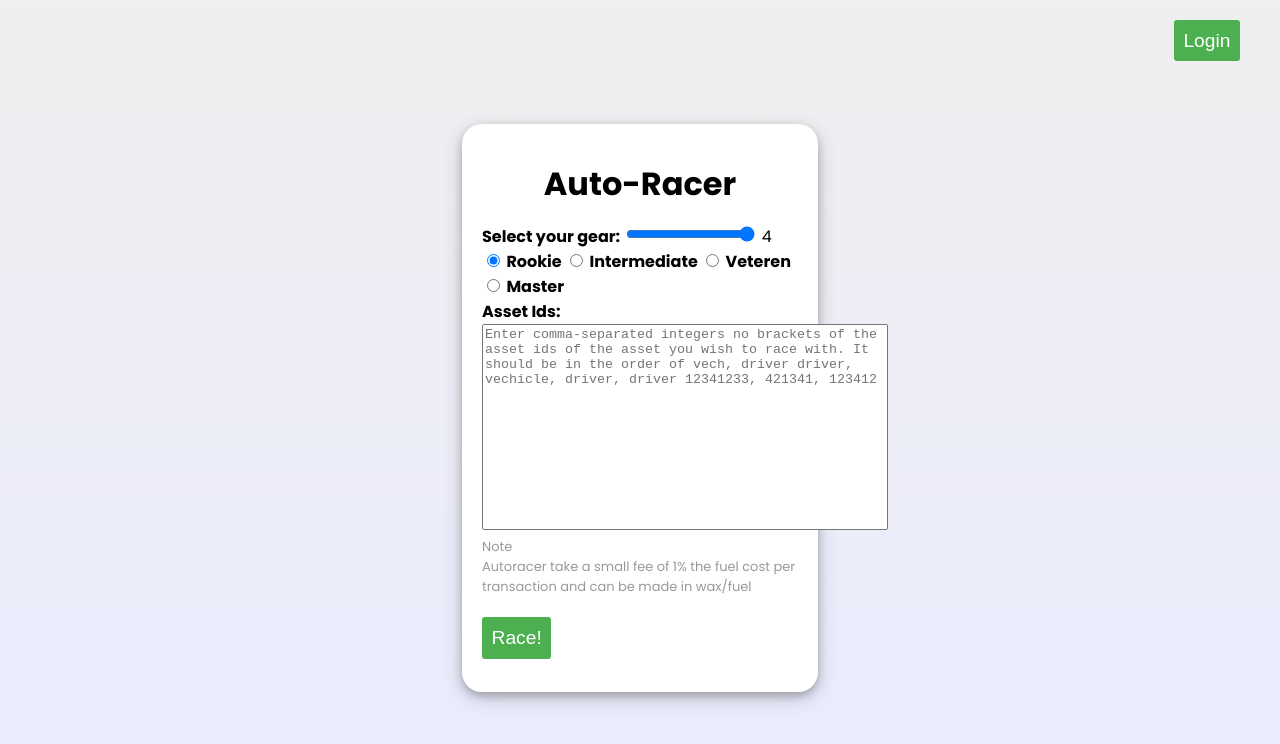
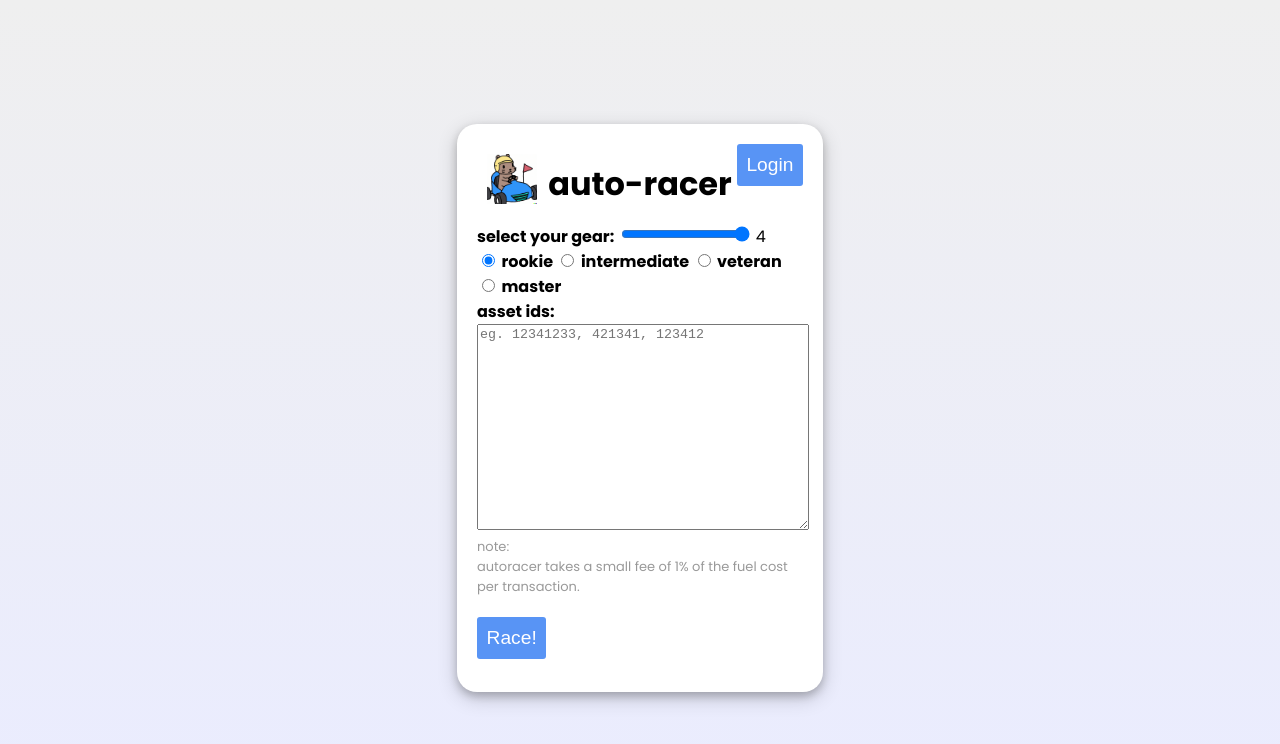
Before and after one commit to Wytenbmich/cloud_login, a website: page index.html in a window 1280 px wide. Drawn offline with Linux system fonts and the light colour scheme; no server answers.

Commit message:
Add some styling to make it look better

```diff
--- a/app.js
+++ b/app.js
@@ -71,7 +71,7 @@ async function race (elem) {
 				commision_amount = (INT_GAS_COST[gear_level] * 0.01).toString() + " SNAKGAS"
 			}
 			break;
-		case "Veteren":
+		case "Veteran":
 			pay_amount = (VET_MASTER_GAS_COST[gear_level]).toString() + " SNAKPOW"
 
 			if (gear_level == 0) {
--- a/index.html
+++ b/index.html
@@ -11,8 +11,8 @@
     <div class="login-container">
       <button id="login" onclick="loginSwitch()">Login</button>
     </div>
-
     <h1>Auto-Racer</h1>
+    <img src="image.webp" class="rocket-dog">
     <form>
       <label for="gear-selector">Select your gear:</label>
       <input type="range" id="gear-selector" name="gear" min="0" max="4" value="4" value="4" oninput="updateSliderValue()">
@@ -28,8 +28,8 @@
         Intermediate
       </label>
       <label>
-        <input type="radio" name="rank" value="Veteren">
-        Veteren
+        <input type="radio" name="rank" value="Veteran">
+        Veteran
       </label>
       <label>
         <input type="radio" name="rank" value="Master">
@@ -38,10 +38,10 @@
       <br>
 
       <label for="asset-ids">Asset Ids:</label><br>
-      <textarea id="asset-ids" name="assets" rows="4" placeholder="Enter comma-separated integers no brackets of the asset ids of the asset you wish to race with. It should be in the order of vech, driver driver, vechicle, driver, driver 12341233, 421341, 123412"></textarea>
+      <textarea id="asset-ids" name="assets" rows="4" placeholder="eg. 12341233, 421341, 123412"></textarea>
       <div class="note">
-        Note <br>
-        Autoracer take a small fee of 1% the fuel cost per transaction and can be made in wax/fuel
+        Note: <br>
+        Autoracer takes a small fee of 1% of the fuel cost per transaction.
       </div>
     </form>
     <button id="race" onclick="race()">Race!</button>
--- a/style.css
+++ b/style.css
@@ -6,6 +6,7 @@ body {
     height: 100vh;
     background: linear-gradient(to bottom, #efefef, #eaecff);
     font-family: 'Poppins', sans-serif;
+    text-transform: lowercase;
   }
 
 h1 {
@@ -17,7 +18,7 @@ h1 {
 button {
     padding: 0.5em;
     font-size: 1.2em;
-    background-color: #4CAF50;
+    background-color: #5894f5;
     color: white;
     border: none;
     border-radius: 3px;
@@ -25,7 +26,7 @@ button {
 }
 
 button:hover {
-    background-color: #3E8E41;
+    background-color: #1bba1f;
 }
 
 .form-group {
@@ -53,31 +54,11 @@ input[type="text"] {
     box-sizing: border-box;
 }
 
-input[type="submit"] {
-    padding: 0.5em;
-    font-size: 1.2em;
-    background-color: #4CAF50;
-    color: white;
-    border: none;
-    border-radius: 3px;
-    cursor: pointer;
-    transition: background-color 0.2s ease;
-}
-
-input[type="submit"]:hover {
-    background-color: #3E8E41;
-}
-
-
 .button-container {
     display: flex;
     justify-content: center;
     align-items: center;
   }
-
-#login {
-    margin-right: 20px;
-}
 
 
 .login-container {
@@ -108,9 +89,10 @@ input[type="submit"]:hover {
   }
 
   #asset-ids {
-    width: 400px;
+    width: 100%;
+    min-width: 25vw;
     height: 200px;
-    resize: none;
+    resize: auto;
   }
 
   .content {
@@ -118,11 +100,20 @@ input[type="submit"]:hover {
     margin: 15% auto; /* 15% from the top and centered */
     padding: 20px;
     border-radius: 20px;
-    width: 25%; /* Could be more or less, depending on screen size */
+    width: min-content; /* Could be more or less, depending on screen size */
     box-shadow: 0 4px 8px 0 rgba(0, 0, 0, 0.2), 0 6px 20px 0 rgba(0, 0, 0, 0.19);
+    position: relative;
   }
 
   .note {
     opacity: 0.4;
     font-size: 13px;
   }
+
+.rocket-dog{
+  width: 50px;
+  height: 50px;
+  top: 30px;
+  left: 30px;
+  position: absolute;
+}
```
Also changed, not shown: image.webp (added).
